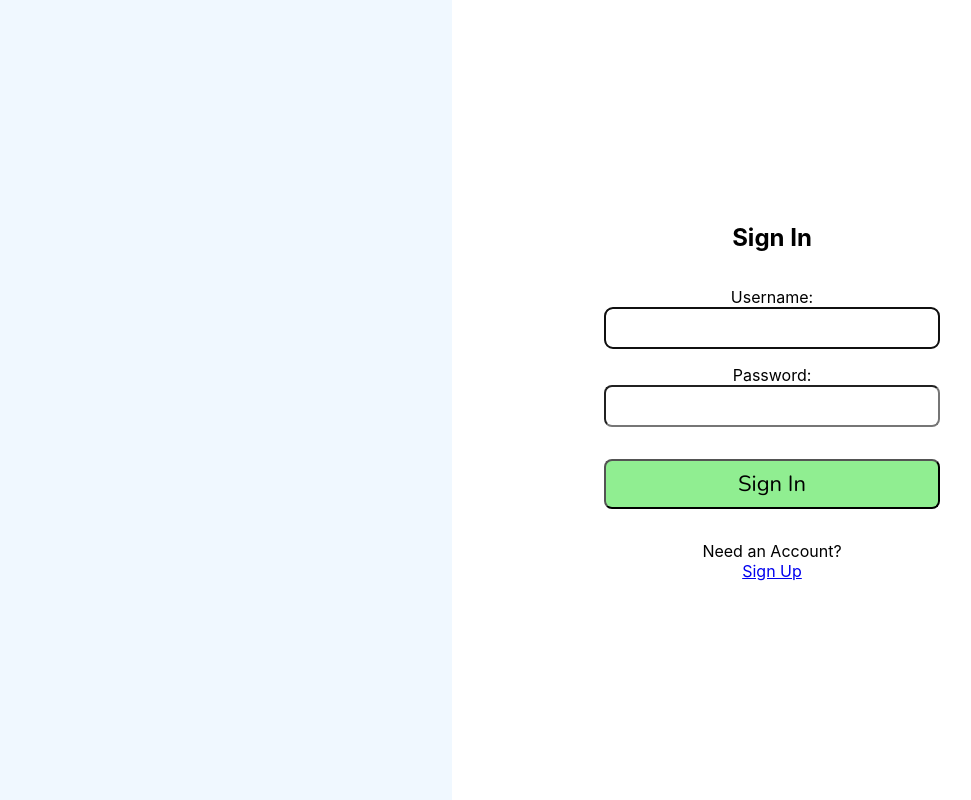
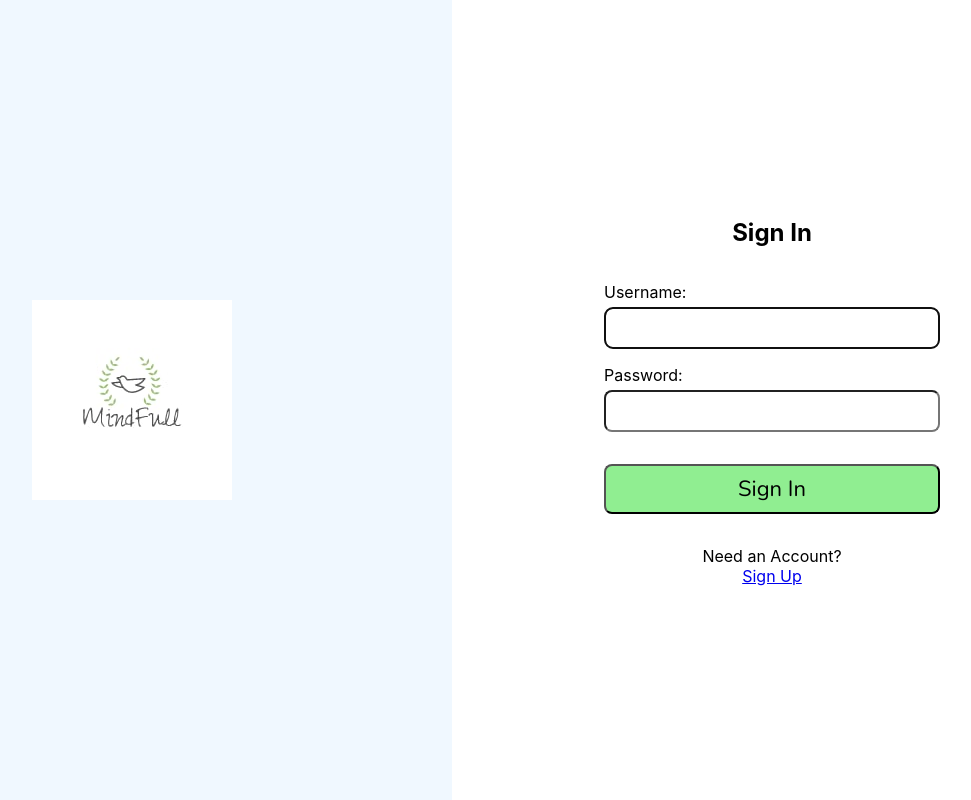
Before and after one commit to EliezerOng/CZ3002-Web-Application, a React (Create React App) app in the folder FrontEnd/my-app/: page / in a window 1280 px wide. Shown: the whole page, without its empty margins (188-1159 px from the left). Built offline with nearby package versions, Linux system fonts and the light colour scheme.

Commit message:
Add mindfull logo, change css

```diff
--- a/FrontEnd/my-app/src/App.jsx
+++ b/FrontEnd/my-app/src/App.jsx
@@ -5,7 +5,7 @@ import PostCardData from "./PostCardData";
 import SideBarData from "./SideBarData";
 import Search from "./components/Search";
 
-import logo from "./logo.svg";
+import mindfullLogo from "./images/mindfull-logo.png";
 import Login from "./components/Login";
 import Register from "./components/Register";
 
@@ -23,7 +23,9 @@ export default function App() {
   return (
     <Router>
       <main className="App">
-        <div className="left-image" />
+        <div className="left-image">
+          <img src={mindfullLogo} className="mindfull-logo" />
+        </div>
         <Routes>
           <Route path="/" element={<Login />}></Route>
           <Route path="/register" element={<Register />}></Route>
--- a/FrontEnd/my-app/src/components/Register.css
+++ b/FrontEnd/my-app/src/components/LoginRegister.css
@@ -29,6 +29,8 @@ body {
   display: flex;
   background-color: aliceblue;
   flex: 1;
+  align-items: center;
+  justify-content: center;
 }
 
 .register,
@@ -83,6 +85,8 @@ textarea {
 
 .field-label {
   margin-top: 1rem;
+  margin-bottom: 5px;
+  text-align: left;
 }
 
 .sign-up,
--- a/FrontEnd/my-app/src/components/Register.js
+++ b/FrontEnd/my-app/src/components/Register.js
@@ -6,7 +6,7 @@ import {
 } from "@fortawesome/free-solid-svg-icons";
 import { FontAwesomeIcon } from "@fortawesome/react-fontawesome";
 import React from "react";
-import "./Register.css";
+import "./LoginRegister.css";
 import { Link } from "react-router-dom";
 
 // backend
```
